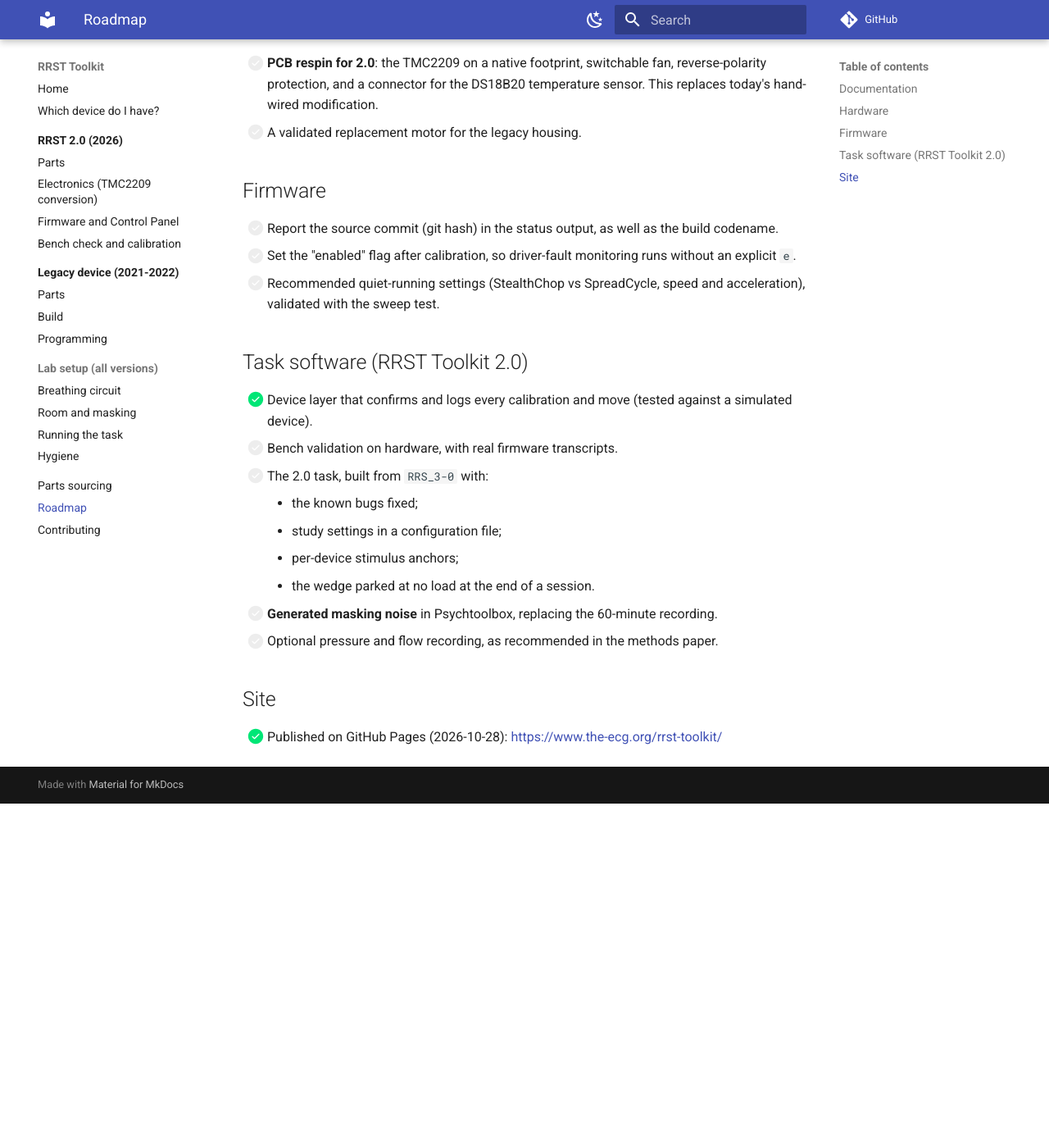
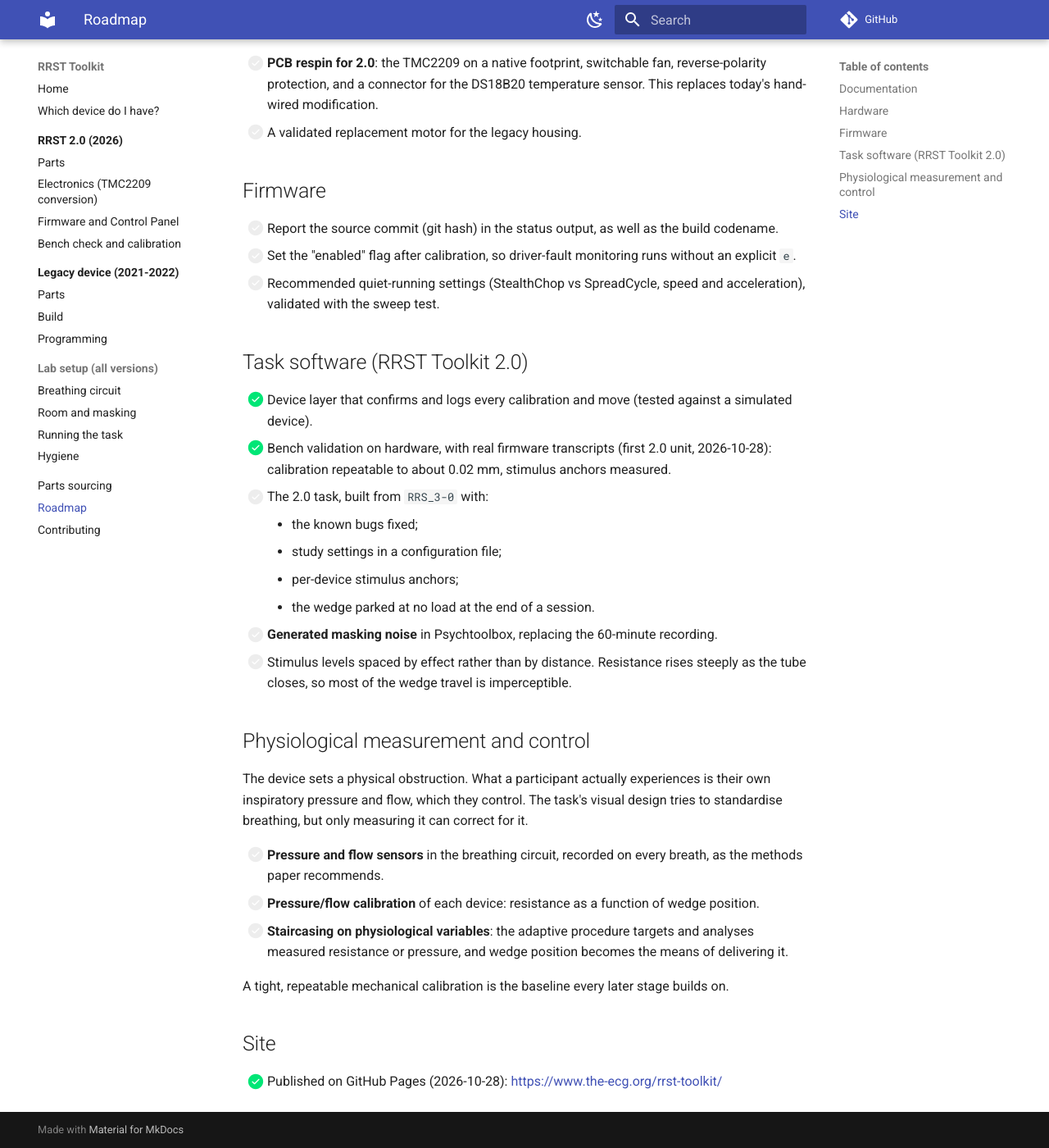
Before and after one commit to embodied-computation-group/rrst-toolkit, an MkDocs documentation site: the page built from handbook/roadmap.md, in a window 1280 px wide and 1400 px high, scrolled down 443 px. Shown: the whole window at 82% size. Built offline with MkDocs 1.6.1 and Material for MkDocs 9.7.7, drawn with Linux system fonts in a browser that asks for light colours; comment, search, counter and statistics services are not loaded; before the commit the page ends 1423 px from its top, so only the background shows below that.

Commit message:
Add physiological measurement and control to the roadmap
Pressure and flow sensors, per-device resistance calibration, and staircasing on
measured physiology, with the mechanical calibration as the baseline. Mark bench
validation of the first 2.0 unit as done.

```diff
--- a/handbook/roadmap.md
+++ b/handbook/roadmap.md
@@ -30,14 +30,33 @@
 
 - [x] Device layer that confirms and logs every calibration and move (tested against a
       simulated device).
-- [ ] Bench validation on hardware, with real firmware transcripts.
+- [x] Bench validation on hardware, with real firmware transcripts (first 2.0 unit,
+      2026-10-28): calibration repeatable to about 0.02 mm, stimulus anchors measured.
 - [ ] The 2.0 task, built from `RRS_3-0` with:
     - the known bugs fixed;
     - study settings in a configuration file;
     - per-device stimulus anchors;
     - the wedge parked at no load at the end of a session.
 - [ ] **Generated masking noise** in Psychtoolbox, replacing the 60-minute recording.
-- [ ] Optional pressure and flow recording, as recommended in the methods paper.
+- [ ] Stimulus levels spaced by effect rather than by distance. Resistance rises
+      steeply as the tube closes, so most of the wedge travel is imperceptible.
+
+## Physiological measurement and control
+
+The device sets a physical obstruction. What a participant actually experiences is
+their own inspiratory pressure and flow, which they control. The task's visual design
+tries to standardise breathing, but only measuring it can correct for it.
+
+1. [ ] **Pressure and flow sensors** in the breathing circuit, recorded on every
+       breath, as the methods paper recommends.
+2. [ ] **Pressure/flow calibration** of each device: resistance as a function of
+       wedge position.
+3. [ ] **Staircasing on physiological variables**: the adaptive procedure targets and
+       analyses measured resistance or pressure, and wedge position becomes the means
+       of delivering it.
+
+A tight, repeatable mechanical calibration is the baseline every later stage builds
+on.
 
 ## Site
 
```
